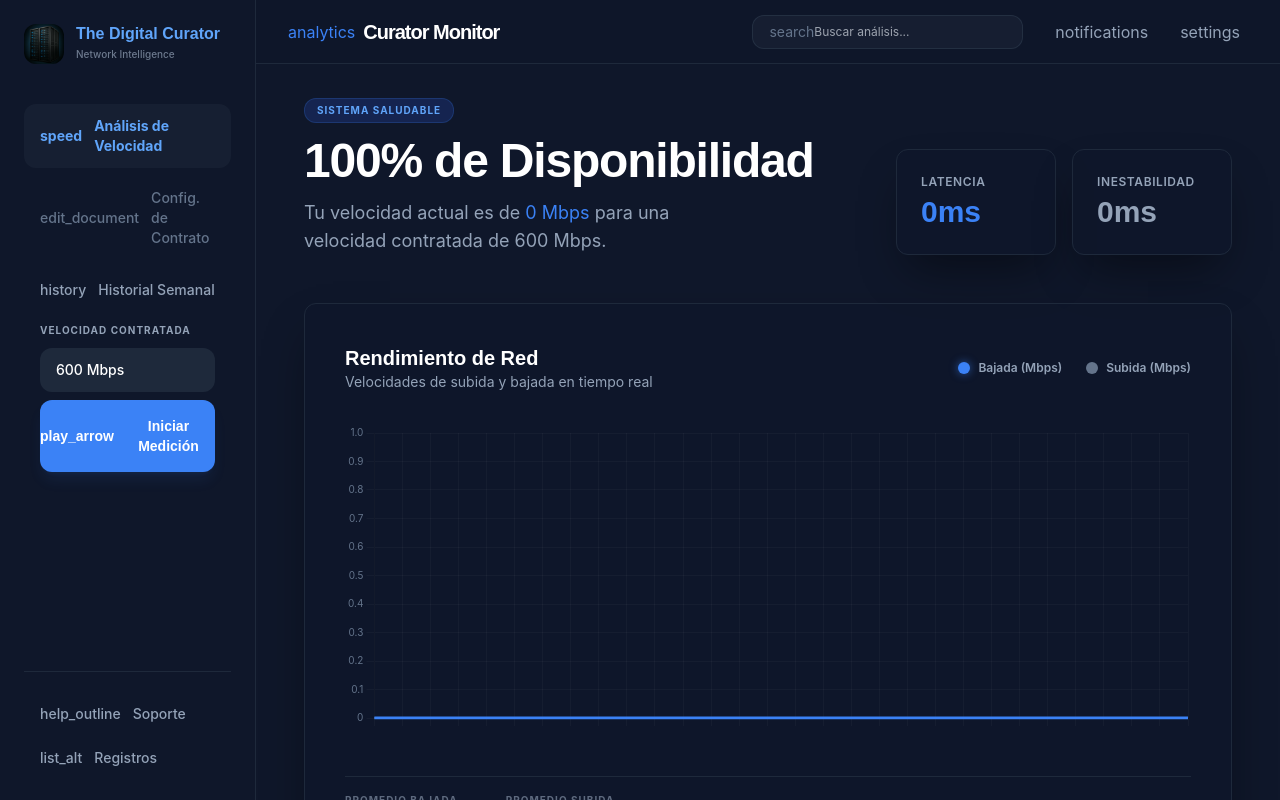
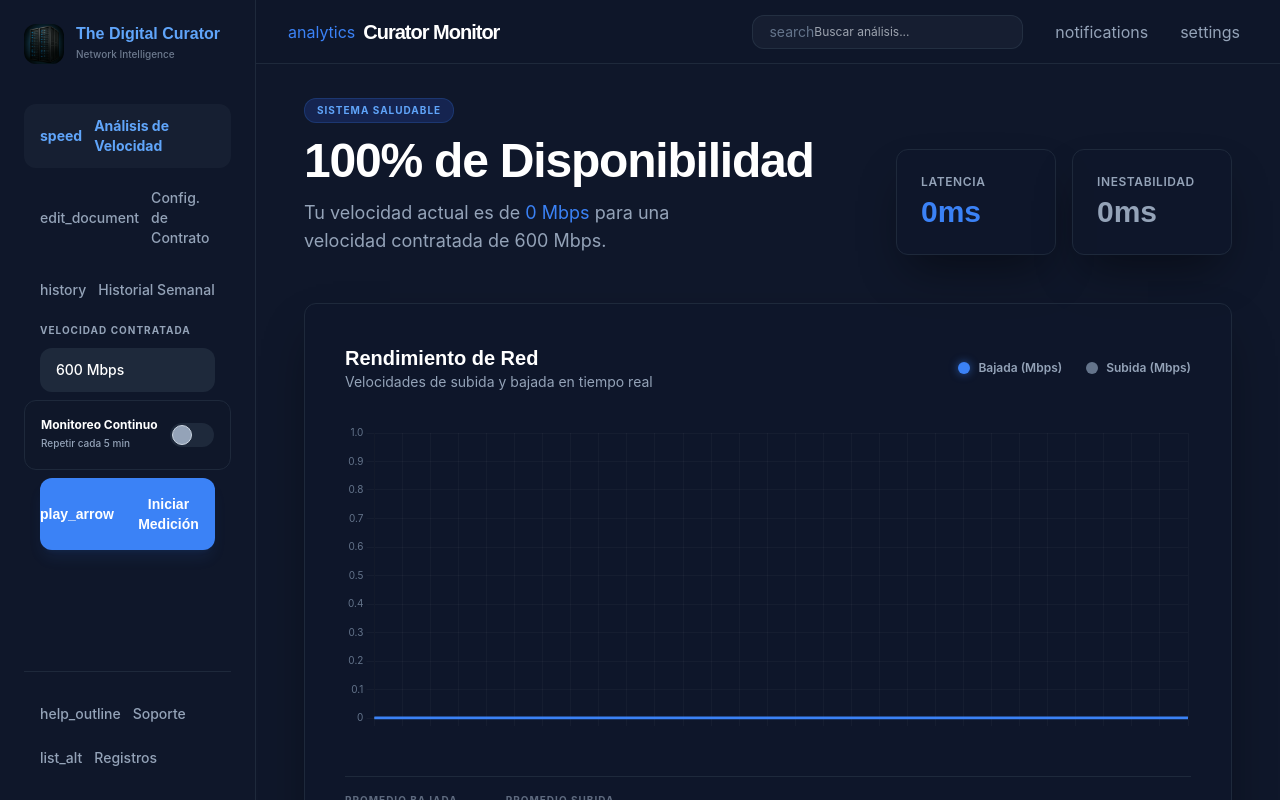
Before and after one commit to olger19/proyecto-monitor, a Vue app in the folder my-monitor/: page / in a window 1280 px wide. Shown: the top 800 px of the page. Built offline with nearby package versions, Linux system fonts and the light colour scheme.

Commit message:
feat(dashboard, contractConfig): implementar el diseño principal de la interfaz de usuario y el motor de red modular para el monitoreo de la velocidad

```diff
--- a/my-monitor/src/renderer/src/App.vue
+++ b/my-monitor/src/renderer/src/App.vue
@@ -3,6 +3,7 @@ import { ref, computed } from 'vue'
 import { useNetworkEngine } from './composables/useNetworkEngine'
 import NetworkChart from './components/NetworkChart.vue'
 import WeeklyHistory from './components/WeeklyHistory.vue'
+import ContractConfig from './components/ContractConfig.vue'
 
 const currentTab = ref('speed')
 
@@ -16,6 +17,7 @@ const {
   historicalPeaks,
   chartData,
   currentIcr,
+  isContinuous,
   startTest
 } = useNetworkEngine()
 
@@ -79,11 +81,19 @@ const avgUpload = computed(() => {
         </a>
         <a
           :class="[
-            'flex items-center space-x-3 px-4 py-3 rounded-xl transition-all cursor-not-allowed text-slate-500'
+            'flex items-center space-x-3 px-4 py-3 rounded-xl transition-all cursor-pointer',
+            currentTab === 'contract'
+              ? 'text-blue-400 font-bold bg-slate-800/50'
+              : 'text-slate-400 hover:text-blue-400'
           ]"
           href="#"
+          @click.prevent="currentTab = 'contract'"
         >
-          <span class="material-symbols-outlined">edit_document</span>
+          <span
+            class="material-symbols-outlined"
+            :style="currentTab === 'contract' ? 'font-variation-settings: \'FILL\' 1' : ''"
+            >edit_document</span
+          >
           <span>Config. de Contrato</span>
         </a>
         <a
@@ -120,6 +130,23 @@ const avgUpload = computed(() => {
           </div>
         </div>
 
+        <!-- Continuous Monitor Toggle (Only visible when speed tab is active) -->
+        <div
+          v-if="currentTab === 'speed'"
+          class="mt-6 px-4 flex items-center justify-between bg-slate-900/40 p-4 rounded-xl border border-slate-800"
+        >
+          <div class="flex flex-col">
+            <span class="text-xs font-bold text-white font-body">Monitoreo Continuo</span>
+            <span class="text-[10px] text-slate-400 font-body">Repetir cada 5 min</span>
+          </div>
+          <label class="relative inline-flex items-center cursor-pointer">
+            <input v-model="isContinuous" type="checkbox" class="sr-only peer" />
+            <div
+              class="w-11 h-6 bg-slate-800 peer-focus:outline-none rounded-full peer peer-checked:after:translate-x-full peer-checked:after:border-white after:content-[''] after:absolute after:top-[2px] after:left-[2px] after:bg-slate-400 peer-checked:after:bg-white after:border-slate-300 after:border after:rounded-full after:h-5 after:w-5 after:transition-all peer-checked:bg-blue-600"
+            ></div>
+          </label>
+        </div>
+
         <!-- Start/Stop CTA (Only visible when speed tab is active) -->
         <div v-if="currentTab === 'speed'" class="mt-6 px-4">
           <button
@@ -128,7 +155,9 @@ const avgUpload = computed(() => {
             @click="startTest"
           >
             <span class="material-symbols-outlined text-sm">play_arrow</span>
-            <span>{{ status === 'Listo' ? 'Iniciar Medición' : status }}</span>
+            <span>{{
+              status === 'Listo' || status.startsWith('En espera') ? 'Iniciar Medición' : status
+            }}</span>
           </button>
         </div>
       </div>
@@ -431,6 +460,11 @@ const avgUpload = computed(() => {
       <div v-else-if="currentTab === 'history'">
         <WeeklyHistory />
       </div>
+
+      <!-- Contract Config View -->
+      <div v-else-if="currentTab === 'contract'">
+        <ContractConfig />
+      </div>
     </main>
   </div>
 </template>
```
